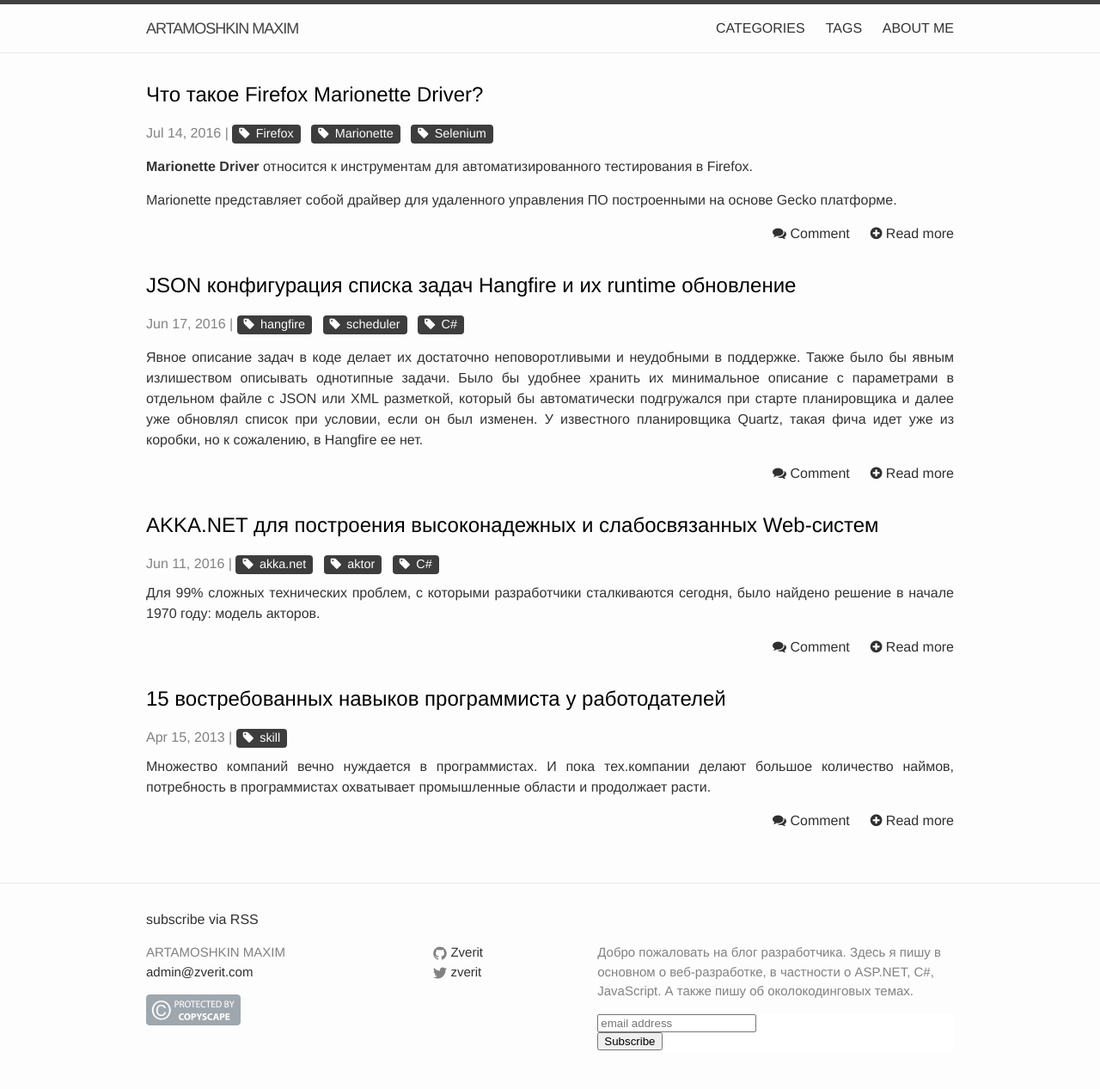
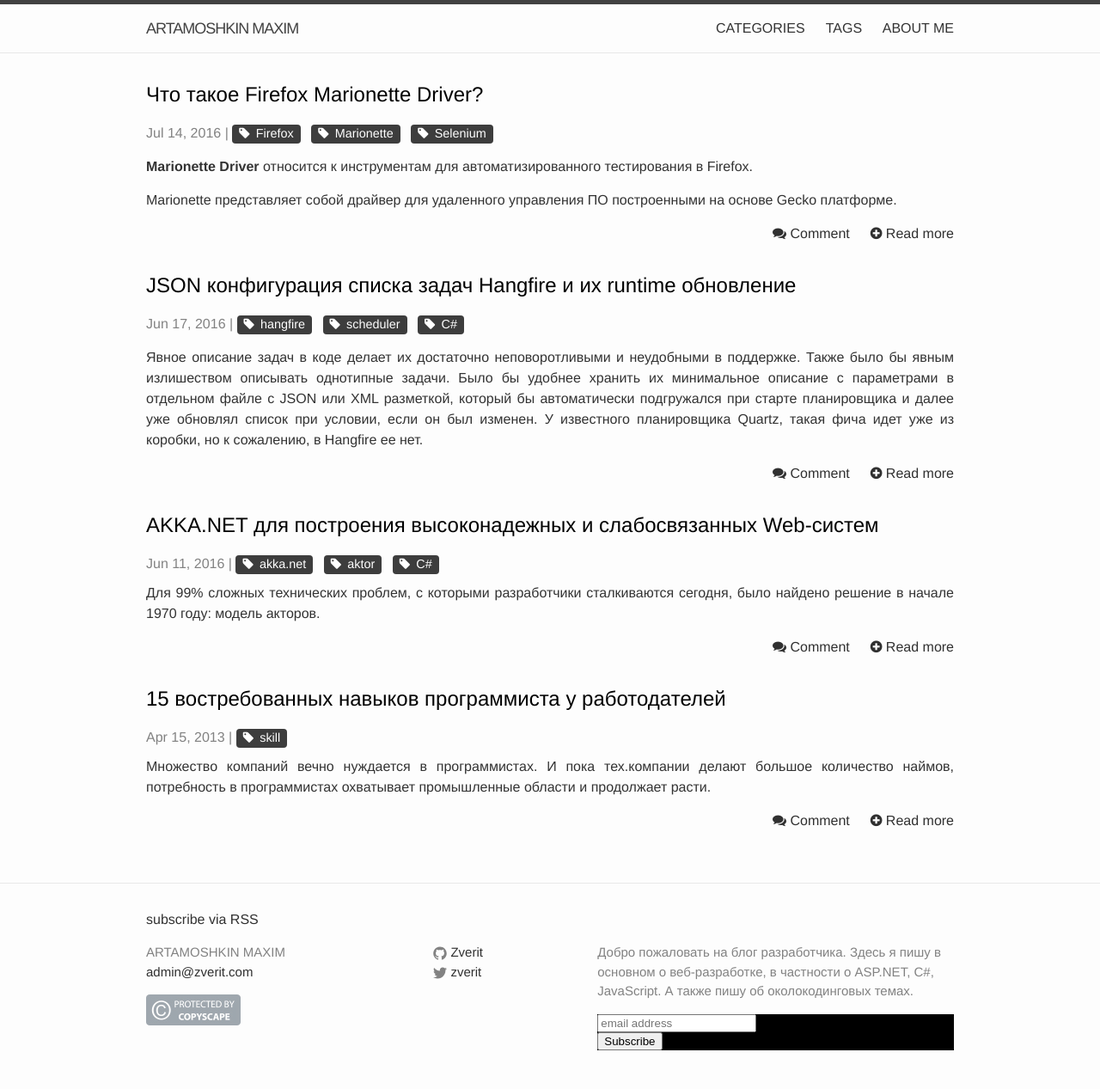
Before and after one commit to martamoshkin/blog.zverit.com, a Jekyll site: the page built from index.html, in a window 1280 px wide. Shown: the whole page at 86% size. Built offline with Jekyll 4.4.1, drawn with Linux system fonts in a browser that asks for light colours; nearby versions of some CDN libraries; comment, search, counter and statistics services are not loaded.

Commit message:
Update footer.html

```diff
--- a/_includes/footer.html
+++ b/_includes/footer.html
@@ -34,6 +34,12 @@
               <!-- Begin MailChimp Signup Form -->
 		<link href="//cdn-images.mailchimp.com/embedcode/slim-10_7.css" rel="stylesheet" type="text/css">
 		<style type="text/css">
+		#mc_embed_signup form{
+			padding: 0;
+		}
+		#mc_embed_signup form{
+			background: #000;
+		}
 			#mc_embed_signup{background:#fff; clear:left; font:14px Helvetica,Arial,sans-serif; }
 			/* Add your own MailChimp form style overrides in your site stylesheet or in this style block.
 			   We recommend moving this block and the preceding CSS link to the HEAD of your HTML file. */
```
